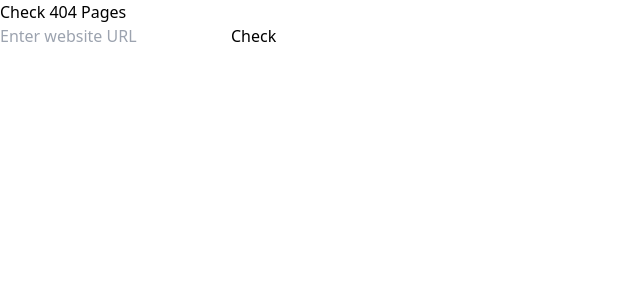
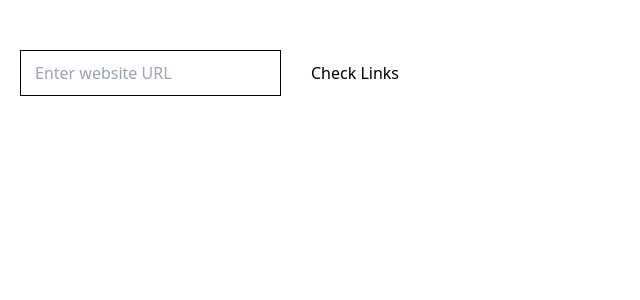
Before and after one commit to Roovin/webserver, a Next.js app: page / in a window 1280 px wide. Before the commit this address had no page. Shown: the top 300 px of the page, without its empty margins (0-640 px from the left). Built offline with nearby package versions, Linux system fonts and the light colour scheme.

Commit message:
update 404 checker

```diff
--- /dev/null
+++ b/components/Form.jsx
@@ -0,0 +1,60 @@
+import React, { useState } from 'react';
+import Link from 'next/link';
+// import fetch from 'node-fetch';
+
+const URLForm = () => {
+    const [url, setUrl] = useState('');
+    const [linkStatus, setLinkStatus] = useState(null);
+    // const [totalCount, setTotalCount] = useState(0);
+    let $count = 0;
+
+    const handleSubmit = async (e) => {
+        e.preventDefault();
+        try {
+            const response = await fetch(`/api/check404?url=${encodeURIComponent(url)}`);
+            const data = await response.json();
+            setLinkStatus(data.linkStatus);
+        } catch (error) {
+            console.error('Error:', error);
+        }
+    };
+
+    return (
+        <section className='py-[50px]'>
+            <div className="container">
+                <div className=''>
+                    <form onSubmit={handleSubmit}>
+                        <input
+                            type="text"
+                            className='py-[10px] px-[14px] border-[1px] border-black'
+                            value={url}
+                            onChange={(e) => setUrl(e.target.value)}
+                            placeholder="Enter website URL"
+                            required
+                        />
+                        <button type="submit" className='ml-[30px]'>Check Links</button>
+                    </form>
+                    {linkStatus && (
+
+                        <ul className='mt-[40px]'>
+                            <li className='flex'>
+                                <h3 className='max-w-[200px] w-full'>Result </h3> <span className='max-w-[500px] w-full inline-block'> URL</span>
+                            </li>
+                            {Object.entries(linkStatus).map(([link, status]) => (
+                                // {status == 'Not Found' ? }
+                                status != 'OK' ?
+                                    <li key={link}>
+                                        <span className='max-w-[200px] w-full inline-block'> 404 {status}</span> <Link href={link} className='max-w-[500px] w-full'> {link}:</Link>
+                                    </li>
+                                    : $count++
+                            ))}
+                            { $count == 0 ? 'Not Found ' : ''}
+                        </ul>
+                    )}
+                </div>
+            </div>
+        </section>
+    );
+};
+
+export default URLForm;
--- a/componets/Form.jsx
+++ /dev/null
@@ -1,43 +0,0 @@
-// pages/index.js
-
-import React, { useState } from 'react';
-
-const IndexPage = () => {
-  const [url, setUrl] = useState('');
-  const [errorCount, setErrorCount] = useState(null);
-
-  const handleSubmit = async (e) => {
-    e.preventDefault();
-    try {
-        // console.log(url);
-    //     const response = await fetch(url);
-    //   const html = await response.text();
-      const response = await fetch(`/api/check404?url=${encodeURIComponent(url)}`);
-      const data = await response.json();
-      console.log(data);
-      setErrorCount(data.errorCount);
-    } catch (error) {
-      console.error('Error:', error);
-    }
-  };
-  return (
-    <div>
-      <h1>Check 404 Pages</h1>
-      <form onSubmit={handleSubmit}>
-        <input
-          type="text"
-          value={url}
-          onChange={(e) => setUrl(e.target.value)}
-          placeholder="Enter website URL"
-          required
-        />
-        <button type="submit">Check</button>
-      </form>
-      {errorCount !== null && (
-        <p>{`Number of 404 pages found: ${errorCount}`}</p>
-      )}
-    </div>
-  );
-};
-
-export default IndexPage;
--- a/pages/_app.jsx
+++ b/pages/_app.jsx
@@ -1,6 +1,6 @@
 import '../style/globals.css';
 import React from 'react'
-import Layout from '@/componets/Layout'
+import Layout from '@/components/Layout'
 
 export default function MyApp({ Component, pageProps }) {
     return (
--- a/pages/api/check404.jsx
+++ b/pages/api/check404.jsx
@@ -1,26 +1,38 @@
-// pages/api/check404.js
-
-// Function to analyze HTML content for 404 errors
-function analyzeHtmlFor404(html) {
-  // Regular expression to find <a> tags with href attributes containing "404"
-  const regex = /<a\s+(?:[^>]*?\s+)?href=(["'])(.*?404.*?)\1/gi;
-  const matches = html.match(regex);
-  // Count the number of matches
-  return matches ? matches.length : 0;
-}
+// pages/api/checkLinks.js
+// import fetch from 'node-fetch';
+import cheerio from 'cheerio';
 
 export default async function handler(req, res) {
   const { url } = req.query;
-    console.log(res);
   try {
     const response = await fetch(url);
     const html = await response.text();
-      // Analyze HTML to count 404 errors (You'll need to implement this logic)
-      const errorCount = analyzeHtmlFor404(html);
-      console.log(errorCount);
-      res.status(200).json({ errorCount });
+    const linkStatus = await checkLinkStatus(html, url);
+    res.status(200).json({ linkStatus });
   } catch (error) {
     console.error('Error fetching website:', error);
     res.status(500).json({ error: 'Error fetching website' });
   }
 }
+
+async function checkLinkStatus(html, baseUrl) {
+  const $ = cheerio.load(html);
+  const links = $('a');
+  const linkStatus = {};
+  let countError = 0;
+
+  for (let i = 0; i < links.length; i++) {
+    const link = $(links[i]).attr('href');
+    if (link) {
+      const absoluteLink = new URL(link, baseUrl).href;
+      try {
+        const response = await fetch(absoluteLink, { method: 'HEAD' });
+        linkStatus[absoluteLink] = response.ok ? 'OK' : 'Not Found';
+      } catch (error) {
+        linkStatus[absoluteLink] = 'Error';
+      }
+    }
+  }
+
+  return linkStatus;
+}
--- a/pages/index.jsx
+++ b/pages/index.jsx
@@ -1,5 +1,5 @@
 import Image from "next/image";
-import Form from '../componets/Form'
+import Form from '../components/Form'
 
 export default function Home() {
   return (
--- a/style/globals.css
+++ b/style/globals.css
@@ -2,23 +2,13 @@
 @tailwind components;
 @tailwind utilities;
 
-:root {
-  --foreground-rgb: 0, 0, 0;
-  --background-start-rgb: 214, 219, 220;
-  --background-end-rgb: 255, 255, 255;
+
+section {
+  padding: 50px 0;
+  overflow: hidden;
 }
-
-@media (prefers-color-scheme: dark) {
-  :root {
-    --foreground-rgb: 255, 255, 255;
-    --background-start-rgb: 0, 0, 0;
-    --background-end-rgb: 0, 0, 0;
-  }
+.container {
+  max-width: 1320px;
+  margin: 0 auto;
+  padding: 0 20px;
 }
-
-
-@layer utilities {
-  .text-balance {
-    text-wrap: balance;
-  }
-}
--- a/tailwind.config.js
+++ b/tailwind.config.js
@@ -6,12 +6,54 @@ module.exports = {
     "./app/**/*.{js,ts,jsx,tsx,mdx}",
   ],
   theme: {
-    extend: {
-      backgroundImage: {
-        "gradient-radial": "radial-gradient(var(--tw-gradient-stops))",
-        "gradient-conic":
-          "conic-gradient(from 180deg at 50% 50%, var(--tw-gradient-stops))",
+    extend: {},
+    colors: {
+      white: '#fff',
+      black: '#000',
+      blue: '#0045bf',
+      skyBlue: '#cbe8fa',
+      yellow: '#f2dd30',
+      lightYelow: '#f7f2ca',
+      alabaster: '#FAFAFA',
+      silverCharlice: '#a9a9a9'
+    },
+    screens: {
+      largedesktop: { min: '1920px', max: '2560px' },
+      'xxl-up': { min: '1595px' },
+      'xxl-down': { max: '1594px' },
+      desktop: { min: '1281px', max: '1595px' },
+      desktopMid: { min: '1366px', max: '1595px' },
+      continerDesktop: { min: '1281px', max: '1594px' },
+      xl: { max: '1280px' },
+      'xl-up': { min: '1281px' },
+
+      ipad: { max: '1024px' },
+      'ipad-up': { min: '1025px' },
+      //short height
+      'laptop-landscape': {
+        raw: '(min-width: 1200px) and (max-height: 950px)',
       },
+      laptopmid: { min: '1281px', max: '1366px' },
+      laptop: { min: '992px', max: '1280px' },
+      laptopsmall: { min: '1024px', max: '1280px' },
+      'laptop-portrait': { min: '1025px', max: '1280px' },
+      lg: { max: '991px' },
+      'lg-up': { min: '992px' },
+
+      tabletlarge: { min: '992px', max: '1024px' },
+      tablet: { min: '768px', max: '991px' },
+      md: { max: '767px' },
+      'md-up': { min: '768px' },
+
+      phablet: { min: '596px', max: '767px' },
+      sm: { max: '595px' },
+      'sm-up': { min: '596px' },
+
+      phone: { min: '376px', max: '595px' },
+      xs: { max: '375px' },
+      'xs-up': { min: '376px' },
+
+      xxs: { max: '360px' },
     },
   },
   plugins: [],
```
Also changed, not shown: package.json (+6 -5 lines), components/Layout.jsx (renamed from componets/Layout.jsx), 1 other file (tests, documents, lock files or other folders). Lines whose indentation alone changed are shown as unchanged.
